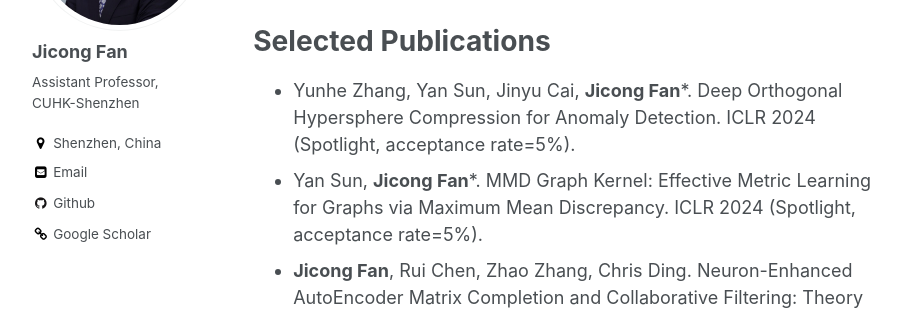
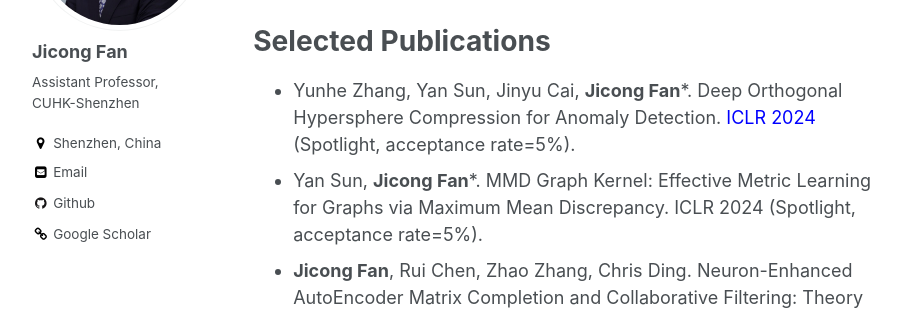
Before and after one commit to jicongfan/jicongfan.github.io, a Jekyll site: the page built from _pages/about.md, in a window 1280 px wide and 900 px high, scrolled down 1448 px. Shown: the part 180-490 px from the top of the window, without its empty margins (86-1009 px from the left). Built offline with Jekyll 4.4.1, drawn with Linux system fonts in a browser that asks for light colours.

Commit message:
Update about.md

```diff
--- a/_pages/about.md
+++ b/_pages/about.md
@@ -39,7 +39,7 @@ See the examples on the "Research" page.
 Selected Publications
 ======
 
-* Yunhe Zhang, Yan Sun, Jinyu Cai, <strong>Jicong Fan</strong>*. Deep Orthogonal Hypersphere Compression for Anomaly Detection. ICLR 2024 (Spotlight, acceptance rate=5%).
+* Yunhe Zhang, Yan Sun, Jinyu Cai, <strong>Jicong Fan</strong>*. Deep Orthogonal Hypersphere Compression for Anomaly Detection. <font color=blue>ICLR 2024 </font> (Spotlight, acceptance rate=5%).
 * Yan Sun, <strong>Jicong Fan</strong>*. MMD Graph Kernel: Effective Metric Learning for Graphs via Maximum Mean Discrepancy. ICLR 2024 (Spotlight, acceptance rate=5%).
 * <strong>Jicong Fan</strong>, Rui Chen, Zhao Zhang, Chris Ding. Neuron-Enhanced AutoEncoder Matrix Completion and Collaborative Filtering: Theory and Practice. ICLR 2024.
 * Dazhi Fu, Zhao Zhang, <strong>Jicong Fan</strong>*. Dense projection for Anomaly Detection. AAAI 2024.
```
